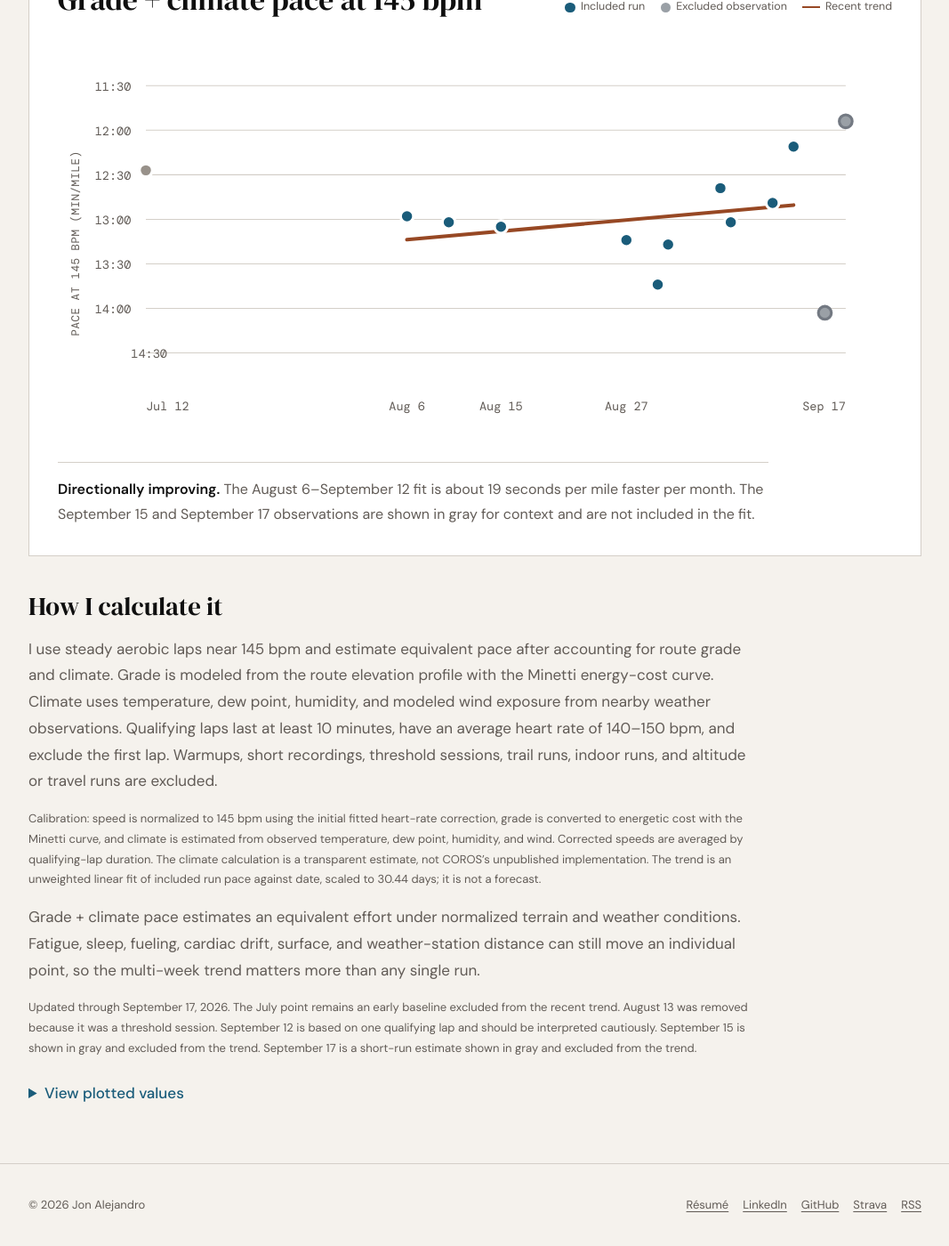
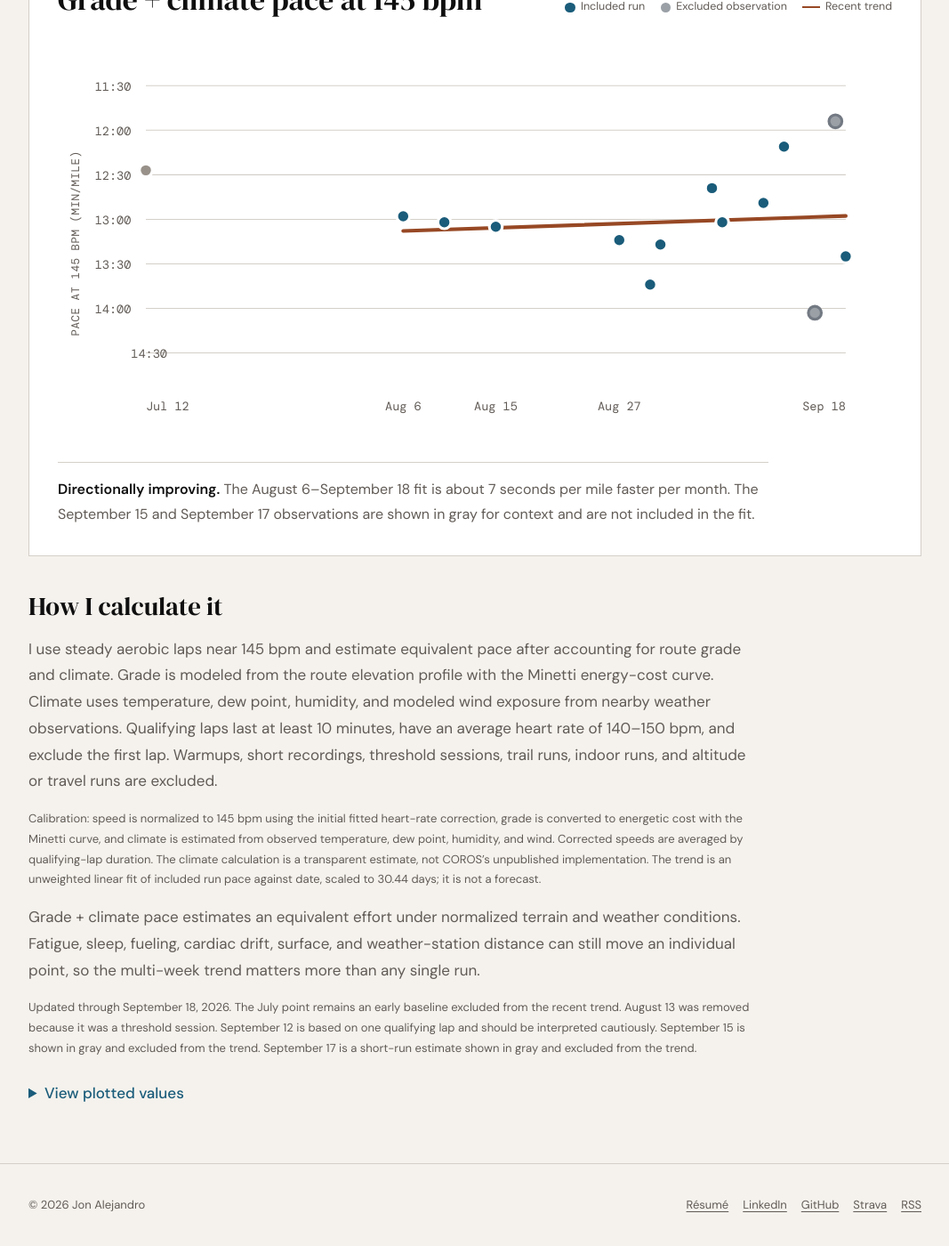
Before and after one commit to jonalejandro/jonalejandro.github.io, a Jekyll site: the page built from _pages/running.html, in a window 1280 px wide and 1400 px high, scrolled down 579 px. Shown: the whole window at 89% size, without its empty margins (106-1173 px from the left). Built offline with Jekyll 4.4.1, drawn with Linux system fonts in a browser that asks for light colours; some of the changed text lies outside the part shown.

Commit message:
Add September 18 running estimate

```diff
--- a/_pages/running.html
+++ b/_pages/running.html
@@ -7,15 +7,15 @@ subtitle: "My grade- and climate-adjusted running pace, normalized to a common 1
 description: "A public view of Jon Alejandro’s aerobic efficiency trend using grade and climate estimates normalized to 145 bpm."
 ---
 <section class="run-summary" aria-label="Current aerobic efficiency summary">
-  <div><span class="run-stat">11:54<span>/mi</span></span><span class="run-stat-label">Latest observation</span></div>
-  <div><span class="run-stat run-stat-positive">−19<span> sec/mi</span></span><span class="run-stat-label">Recent monthly trend</span></div>
+  <div><span class="run-stat">13:25<span>/mi</span></span><span class="run-stat-label">Latest observation</span></div>
+  <div><span class="run-stat run-stat-positive">−7<span> sec/mi</span></span><span class="run-stat-label">Recent monthly trend</span></div>
   <div><span class="run-stat">145<span> bpm</span></span><span class="run-stat-label">Normalized effort</span></div>
 </section>
 
 <section class="run-panel" aria-labelledby="pace-chart-title">
   <div class="run-panel-heading">
     <div>
-      <p class="section-label">July 12–September 17, 2026</p>
+      <p class="section-label">July 12–September 18, 2026</p>
       <h2 id="pace-chart-title">Grade + climate pace at 145 bpm</h2>
     </div>
     <div class="run-legend" aria-hidden="true"><span><i class="run-dot"></i>Included run</span><span><i class="run-dot" style="background:#9aa0a6;border-color:#737982"></i>Excluded observation</span><span><i class="run-line"></i>Recent trend</span></div>
@@ -24,7 +24,7 @@ description: "A public view of Jon Alejandro’s aerobic efficiency trend using
   <div class="run-chart-scroll">
     <svg class="run-chart" viewBox="0 0 900 460" role="img" aria-labelledby="chart-title chart-desc">
       <title id="chart-title">Adjusted running pace normalized to 145 beats per minute</title>
-      <desc id="chart-desc">Thirteen plotted runs through September 17, 2026. Pace is in minutes per mile at 145 bpm; faster values are higher on the chart. The September 15 and September 17 observations are shown in gray and excluded from the trend. The recent trend uses ten runs from August 6 through September 12 and excludes the July baseline.</desc>
+      <desc id="chart-desc">Fourteen plotted runs through September 18, 2026. Pace is in minutes per mile at 145 bpm; faster values are higher on the chart. The September 15 and September 17 observations are shown in gray and excluded from the trend. The recent trend uses eleven qualifying runs from August 6 through September 18 and excludes the July baseline.</desc>
       <g class="chart-grid">
         <line x1="95" y1="55" x2="850" y2="55"/><line x1="95" y1="103" x2="850" y2="103"/>
         <line x1="95" y1="151" x2="850" y2="151"/><line x1="95" y1="199" x2="850" y2="199"/>
@@ -41,32 +41,33 @@ description: "A public view of Jon Alejandro’s aerobic efficiency trend using
 
 
 <text x="95.0" y="405" text-anchor="start">Jul 12</text>
-<text x="376.7" y="405" text-anchor="middle">Aug 6</text>
-<text x="478.1" y="405" text-anchor="middle">Aug 15</text>
-<text x="613.4" y="405" text-anchor="middle">Aug 27</text>
-<text x="850.0" y="405" text-anchor="end">Sep 17</text>
+<text x="372.6" y="405" text-anchor="middle">Aug 6</text>
+<text x="472.5" y="405" text-anchor="middle">Aug 15</text>
+<text x="605.7" y="405" text-anchor="middle">Aug 27</text>
+<text x="850.0" y="405" text-anchor="end">Sep 18</text>
 <text class="axis-title" transform="translate(23 225) rotate(-90)" text-anchor="middle">pace at 145 bpm (min/mile)</text>
       </g>
-      <line class="trend-line" x1="376.7" y1="220.9" x2="793.7" y2="183.7"/>
+      <line class="trend-line" x1="372.6" y1="211.6" x2="850.0" y2="195.4"/>
       <g class="chart-points">
 <circle class="early-point" cx="95.0" cy="146.2" r="7"><title>Jul 12: 12:27 per mile; early baseline, excluded from trend</title></circle>
-<circle cx="376.7" cy="195.8" r="7"><title>Aug 6: 12:58 per mile</title></circle>
-<circle cx="421.8" cy="202.2" r="7"><title>Aug 10: 13:02 per mile</title></circle>
-<circle cx="478.1" cy="207.0" r="7"><title>Aug 15: 13:05 per mile</title></circle>
-<circle cx="613.4" cy="221.4" r="7"><title>Aug 27: 13:14 per mile</title></circle>
-<circle cx="647.2" cy="269.4" r="7"><title>Aug 30: 13:44 per mile</title></circle>
-<circle cx="658.4" cy="226.2" r="7"><title>Aug 31: 13:17 per mile</title></circle>
-<circle cx="714.8" cy="165.4" r="7"><title>Sep 5: 12:39 per mile</title></circle>
-<circle cx="726.0" cy="202.2" r="7"><title>Sep 6: 13:02 per mile</title></circle>
-<circle cx="771.1" cy="181.4" r="7"><title>Sep 10: 12:49 per mile</title></circle>
-<circle cx="793.7" cy="120.6" r="7"><title>Sep 12: 12:11 per mile; one qualifying lap</title></circle>
-<circle cx="827.5" cy="299.8" r="7" style="fill:#9aa0a6;stroke:#737982"><title>Sep 15: 14:03 per mile; excluded from trend</title></circle>
-<circle cx="850.0" cy="93.4" r="7" style="fill:#9aa0a6;stroke:#737982"><title>Sep 17: 11:54 per mile; short-run estimate excluded from trend</title></circle>
+<circle cx="372.6" cy="195.8" r="7"><title>Aug 6: 12:58 per mile</title></circle>
+<circle cx="417.0" cy="202.2" r="7"><title>Aug 10: 13:02 per mile</title></circle>
+<circle cx="472.5" cy="207.0" r="7"><title>Aug 15: 13:05 per mile</title></circle>
+<circle cx="605.7" cy="221.4" r="7"><title>Aug 27: 13:14 per mile</title></circle>
+<circle cx="639.0" cy="269.4" r="7"><title>Aug 30: 13:44 per mile</title></circle>
+<circle cx="650.1" cy="226.2" r="7"><title>Aug 31: 13:17 per mile</title></circle>
+<circle cx="705.7" cy="165.4" r="7"><title>Sep 5: 12:39 per mile</title></circle>
+<circle cx="716.8" cy="202.2" r="7"><title>Sep 6: 13:02 per mile</title></circle>
+<circle cx="761.2" cy="181.4" r="7"><title>Sep 10: 12:49 per mile</title></circle>
+<circle cx="783.4" cy="120.6" r="7"><title>Sep 12: 12:11 per mile; one qualifying lap</title></circle>
+<circle cx="816.7" cy="299.8" r="7" style="fill:#9aa0a6;stroke:#737982"><title>Sep 15: 14:03 per mile; excluded from trend</title></circle>
+<circle cx="838.9" cy="93.4" r="7" style="fill:#9aa0a6;stroke:#737982"><title>Sep 17: 11:54 per mile; short-run estimate excluded from trend</title></circle>
+<circle cx="850.0" cy="239.0" r="7"><title>Sep 18: 13:25 per mile; one qualifying lap</title></circle>
 </g>
     </svg>
   </div>
 
-  <p class="run-caption"><strong>Directionally improving.</strong> The August 6–September 12 fit is about 19 seconds per mile faster per month. The September 15 and September 17 observations are shown in gray for context and are not included in the fit.</p>
+  <p class="run-caption"><strong>Directionally improving.</strong> The August 6–September 18 fit is about 7 seconds per mile faster per month. The September 15 and September 17 observations are shown in gray for context and are not included in the fit.</p>
 </section>
 
 <section class="run-method rich" aria-labelledby="method-title">
@@ -74,8 +75,8 @@ description: "A public view of Jon Alejandro’s aerobic efficiency trend using
   <p>I use steady aerobic laps near 145 bpm and estimate equivalent pace after accounting for route grade and climate. Grade is modeled from the route elevation profile with the Minetti energy-cost curve. Climate uses temperature, dew point, humidity, and modeled wind exposure from nearby weather observations. Qualifying laps last at least 10 minutes, have an average heart rate of 140–150 bpm, and exclude the first lap. Warmups, short recordings, threshold sessions, trail runs, indoor runs, and altitude or travel runs are excluded.</p>
   <p class="detail">Calibration: speed is normalized to 145 bpm using the initial fitted heart-rate correction, grade is converted to energetic cost with the Minetti curve, and climate is estimated from observed temperature, dew point, humidity, and wind. Corrected speeds are averaged by qualifying-lap duration. The climate calculation is a transparent estimate, not COROS’s unpublished implementation. The trend is an unweighted linear fit of included run pace against date, scaled to 30.44 days; it is not a forecast.</p>
   <p>Grade + climate pace estimates an equivalent effort under normalized terrain and weather conditions. Fatigue, sleep, fueling, cardiac drift, surface, and weather-station distance can still move an individual point, so the multi-week trend matters more than any single run.</p>
-  <p class="detail">Updated through September 17, 2026. The July point remains an early baseline excluded from the recent trend. August 13 was removed because it was a threshold session. September 12 is based on one qualifying lap and should be interpreted cautiously. September 15 is shown in gray and excluded from the trend. September 17 is a short-run estimate shown in gray and excluded from the trend.</p>
+  <p class="detail">Updated through September 18, 2026. The July point remains an early baseline excluded from the recent trend. August 13 was removed because it was a threshold session. September 12 is based on one qualifying lap and should be interpreted cautiously. September 15 is shown in gray and excluded from the trend. September 17 is a short-run estimate shown in gray and excluded from the trend.</p>
   <details class="run-data"><summary>View plotted values</summary>
-    <div class="run-table-wrap"><table><thead><tr><th>Date</th><th>Grade + climate pace at 145 bpm</th><th>Trend status</th></tr></thead><tbody><tr><td>Jul 12</td><td>12:27/mi</td><td>Early baseline</td></tr><tr><td>Aug 6</td><td>12:58/mi</td><td>Included</td></tr><tr><td>Aug 10</td><td>13:02/mi</td><td>Included</td></tr><tr><td>Aug 15</td><td>13:05/mi</td><td>Included</td></tr><tr><td>Aug 27</td><td>13:14/mi</td><td>Included</td></tr><tr><td>Aug 30</td><td>13:44/mi</td><td>Included</td></tr><tr><td>Aug 31</td><td>13:17/mi</td><td>Included</td></tr><tr><td>Sep 5</td><td>12:39/mi</td><td>Included</td></tr><tr><td>Sep 6</td><td>13:02/mi</td><td>Included</td></tr><tr><td>Sep 10</td><td>12:49/mi</td><td>Included</td></tr><tr><td>Sep 12</td><td>12:11/mi</td><td>Included</td></tr><tr><td>Sep 15</td><td>14:03/mi</td><td>Excluded observation</td></tr><tr><td>Sep 17</td><td>11:54/mi</td><td>Excluded observation</td></tr></tbody></table></div>
+    <div class="run-table-wrap"><table><thead><tr><th>Date</th><th>Grade + climate pace at 145 bpm</th><th>Trend status</th></tr></thead><tbody><tr><td>Jul 12</td><td>12:27/mi</td><td>Early baseline</td></tr><tr><td>Aug 6</td><td>12:58/mi</td><td>Included</td></tr><tr><td>Aug 10</td><td>13:02/mi</td><td>Included</td></tr><tr><td>Aug 15</td><td>13:05/mi</td><td>Included</td></tr><tr><td>Aug 27</td><td>13:14/mi</td><td>Included</td></tr><tr><td>Aug 30</td><td>13:44/mi</td><td>Included</td></tr><tr><td>Aug 31</td><td>13:17/mi</td><td>Included</td></tr><tr><td>Sep 5</td><td>12:39/mi</td><td>Included</td></tr><tr><td>Sep 6</td><td>13:02/mi</td><td>Included</td></tr><tr><td>Sep 10</td><td>12:49/mi</td><td>Included</td></tr><tr><td>Sep 12</td><td>12:11/mi</td><td>Included</td></tr><tr><td>Sep 15</td><td>14:03/mi</td><td>Excluded observation</td></tr><tr><td>Sep 17</td><td>11:54/mi</td><td>Excluded observation</td></tr><tr><td>Sep 18</td><td>13:25/mi</td><td>Included</td></tr></tbody></table></div>
   </details>
 </section>
```
